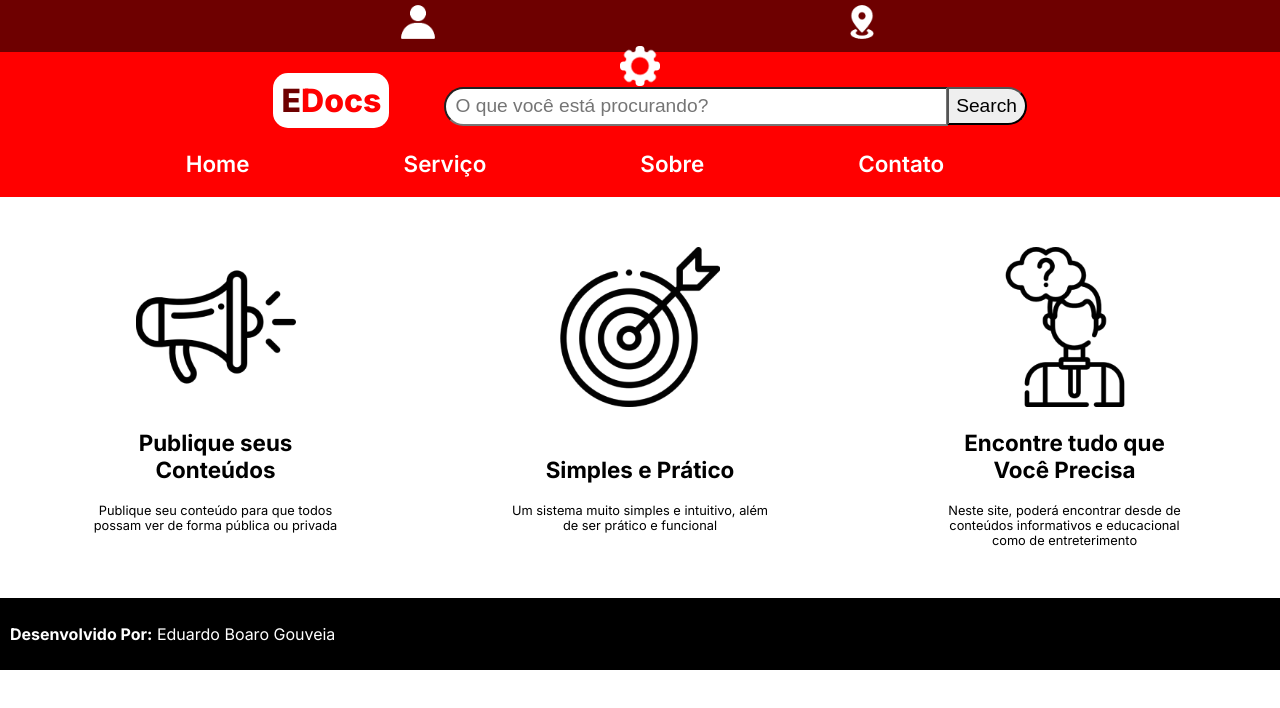
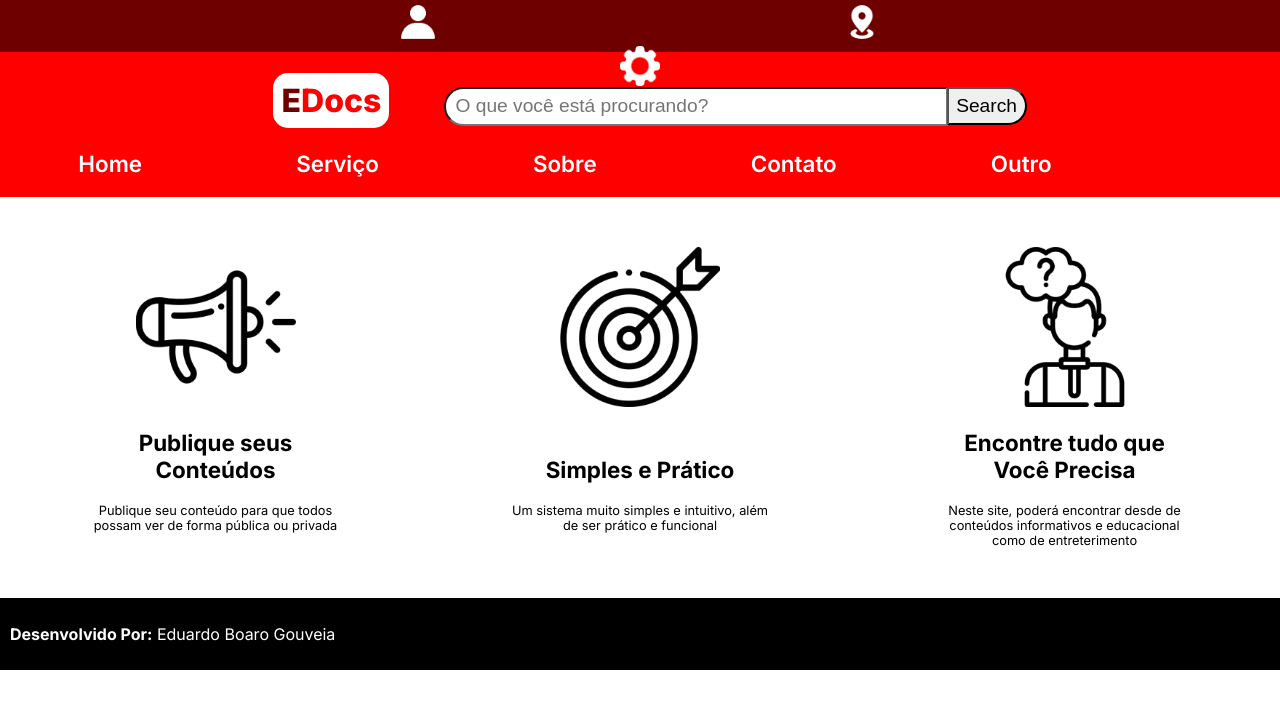
Before and after one commit to EduBGou/curso_html_css_guanabara, a plain HTML site: page testes/website-2i/index.html in a window 1280 px wide. Drawn offline with Linux system fonts and the light colour scheme.

Commit message:
Adicionei o <a>outro</a>

```diff
--- a/testes/website-2i/index.html
+++ b/testes/website-2i/index.html
@@ -23,6 +23,7 @@
             <a href="#">Serviço</a>
             <a href="#">Sobre</a>
             <a href="#">Contato</a>
+            <a href="#">Outro</a>
         </nav>
     </header>
     <main>
```
